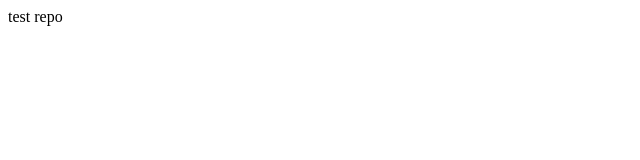
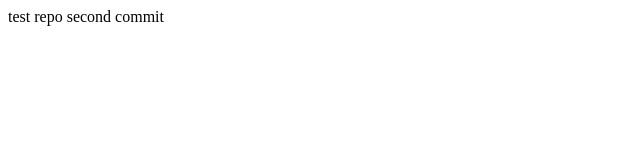
Before and after one commit to yusufansari563/demo-repo, a plain HTML site: page index.html in a window 1280 px wide. Shown: the whole page, without its empty margins (0-640 px from the left). Drawn offline with Linux system fonts and the light colour scheme.

Commit message:
second commit

```diff
--- a/index.html
+++ b/index.html
@@ -7,5 +7,6 @@
 </head>
 <body>
     test repo
+    second commit
 </body>
 </html>
```
